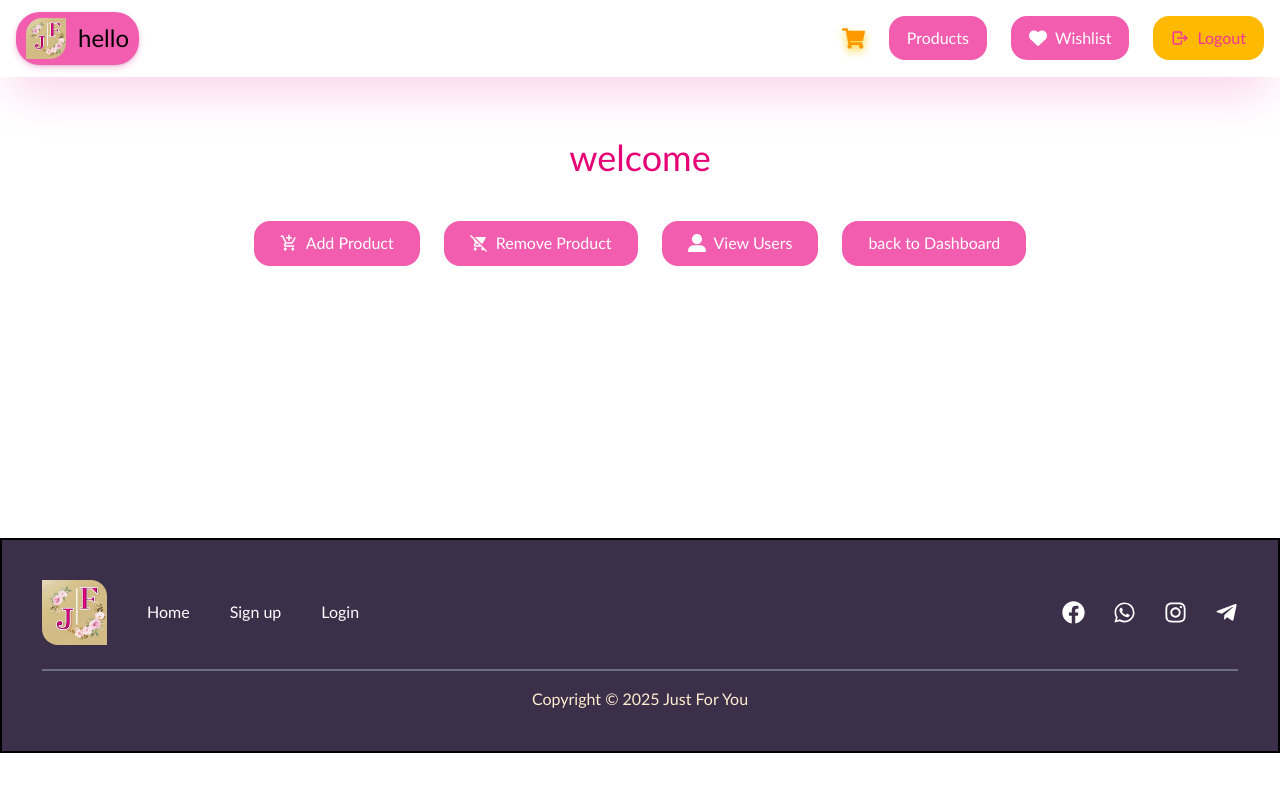
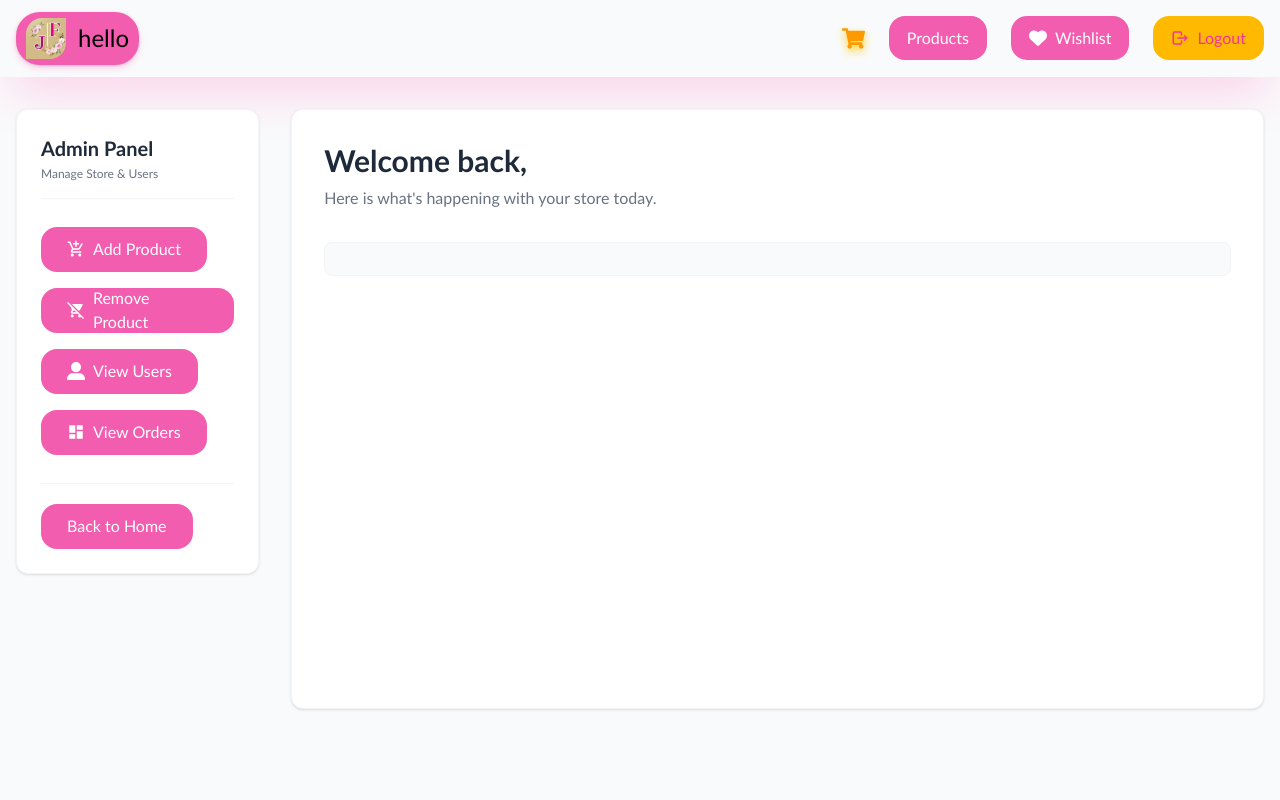
Before and after one commit to YahiaAshraf-CS/Just_For_You_Frontend, a React (Vite) app: page /admin in a window 1280 px wide. Shown: the top 800 px of the page. Built offline with nearby package versions, Linux system fonts and the light colour scheme.

Commit message:
edit the design of the admin dashboard

```diff
--- a/src/pages/admin/AdminDashboard.jsx
+++ b/src/pages/admin/AdminDashboard.jsx
@@ -1,16 +1,16 @@
-import React from 'react'
-import ButtonPink from '../../components/buttons/ButtonPink'
+import React from "react";
+import ButtonPink from "../../components/buttons/ButtonPink";
 import { useState, useEffect } from "react";
-import NavbarUser from '../../layout/NavbarUser';
-import { NavLink } from 'react-router';
-import { Outlet } from 'react-router';
-import Footer from '../../layout/Footer';
+import NavbarUser from "../../layout/NavbarUser";
+import { NavLink } from "react-router";
+import { Outlet } from "react-router";
+import Footer from "../../layout/Footer";
 import { FaUserLarge } from "react-icons/fa6";
 import { MdRemoveShoppingCart } from "react-icons/md";
 import { MdAddShoppingCart } from "react-icons/md";
-
-
-
+// import { MdDelete } from "react-icons/md";
+import ViewOrders from "./ViewOrders";
+import { MdDashboard } from "react-icons/md"; // Added for visual polish (optional)
 
 function AdminDashboard() {
     // let currentUser = JSON.parse(localStorage.getItem("currentUser"));
@@ -23,28 +23,85 @@ function AdminDashboard() {
     // http://127.0.0.1:5000/api/shop/products
 
     return (
-        <>
+        <div className="flex flex-col min-h-screen bg-gray-50">
             <NavbarUser />
-            <h1 className="text-4xl text-center mt-15 text-pink-600">welcome {currentUser && currentUser.firstName}</h1>
 
-            <div className="flex flex-col md:flex-row gap-6 justify-center items-center mt-10 mb-10">
-                <ButtonPink to="add_product"> <MdAddShoppingCart className="mr-2" size={18}/>Add Product</ButtonPink>
-                <ButtonPink to="remove_product"> <MdRemoveShoppingCart className="mr-2" size={18}/>Remove Product</ButtonPink>
-                <ButtonPink to="view_users" > <FaUserLarge className="mr-2" size={18}/> View Users</ButtonPink>
-                <ButtonPink to="/admin">back to Dashboard</ButtonPink>
+            {/* Main Dashboard Wrapper */}
+            <div className="flex-grow container w-full mx-auto px-4 py-8">
+                <div className="flex  w-full justify-between flex-col lg:flex-row gap-8">
+                    {/* LEFT SIDEBAR: Admin Controls */}
+                    <aside className="w-full lg:w-1/4 xl:w-1/5">
+                        <div className="bg-white rounded-xl shadow-sm border border-gray-100 p-6 sticky top-8">
+                            <div className="mb-6 pb-4 border-b border-gray-100">
+                                <h2 className="text-xl font-bold text-gray-800 flex items-center gap-2">Admin Panel</h2>
+                                <p className="text-xs text-gray-500 mt-1">Manage Store & Users</p>
+                            </div>
+
+                            <nav className="flex flex-col gap-3">
+                                {/* Wrapped buttons to ensure they stretch or align properly in sidebar */}
+                                <div className="w-full">
+                                    <ButtonPink to="add_product">
+                                        <div className="flex items-center justify-center w-full">
+                                            <MdAddShoppingCart className="mr-2" size={18} /> Add Product
+                                        </div>
+                                    </ButtonPink>
+                                </div>
+
+                                <div className="w-full">
+                                    <ButtonPink to="remove_product">
+                                        <div className="flex items-center justify-center w-full">
+                                            <MdRemoveShoppingCart className="mr-2" size={18} /> Remove Product
+                                        </div>
+                                    </ButtonPink>
+                                </div>
+
+                                <div className="w-full">
+                                    <ButtonPink to="view_users">
+                                        <div className="flex items-center justify-center w-full">
+                                            <FaUserLarge className="mr-2" size={18} /> View Users
+                                        </div>
+                                    </ButtonPink>
+
+                                </div>
+
+                                <div className="w-full">
+                                    <ButtonPink to="view_orders">
+                                        <div className="flex items-center justify-center w-full">
+                                            <MdDashboard className="mr-2" size={18} /> View Orders
+                                        </div>
+                                    </ButtonPink>
+                                </div>
+
+                                <div className="mt-4 pt-4 border-t border-gray-100 w-full">
+                                    <ButtonPink to="/admin">Back to Home</ButtonPink>
+                                </div>
+                            </nav>
+                        </div>
+                    </aside>
+
+                    {/* RIGHT MAIN CONTENT: Workspace */}
+                    <main className="w-full lg:w-3/4 xl:w-4/5">
+                        <div className="bg-white rounded-xl shadow-sm border border-gray-100 min-h-[600px] p-8">
+                            {/* Header Section */}
+                            <div className="mb-8">
+                                <h1 className="text-3xl font-bold text-gray-800">
+                                    Welcome back, <span className="text-pink-600 capitalize">{currentUser && currentUser.firstName}</span>
+                                </h1>
+                                <p className="text-gray-500 mt-2">Here is what's happening with your store today.</p>
+                            </div>
+
+                            {/* Content Area (Outlet) */}
+                            <div className="bg-gray-50 rounded-lg p-4 w-full border border-gray-100">
+                                <Outlet />
+                            </div>
+                        </div>
+                    </main>
+                </div>
             </div>
-            <Outlet />
-            <br />
-            <br />
-            <br />
-            <br />
-            <br />
-            <br />
-            <br />
-            <br />
+
             <Footer />
-        </>
+        </div>
     );
 }
 
-export default AdminDashboard
+export default AdminDashboard;
--- /dev/null
+++ b/src/pages/admin/ViewOrders.jsx
@@ -0,0 +1,11 @@
+import React from 'react'
+
+function ViewOrders() {
+  return (
+    <div>
+      <h1>View Orders</h1>
+    </div>
+  )
+}
+
+export default ViewOrders
```
Also changed, not shown: src/App.jsx (+9 -2 lines).
